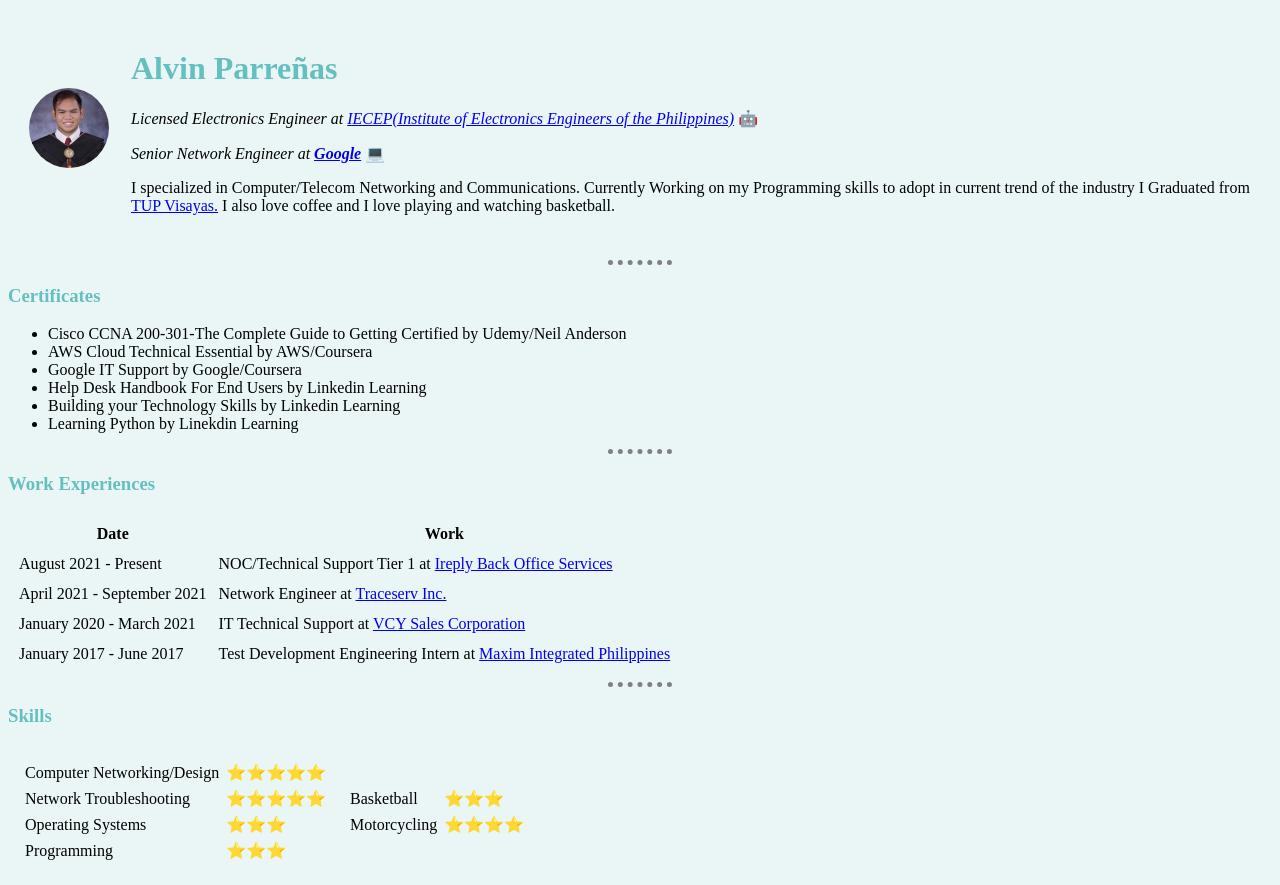
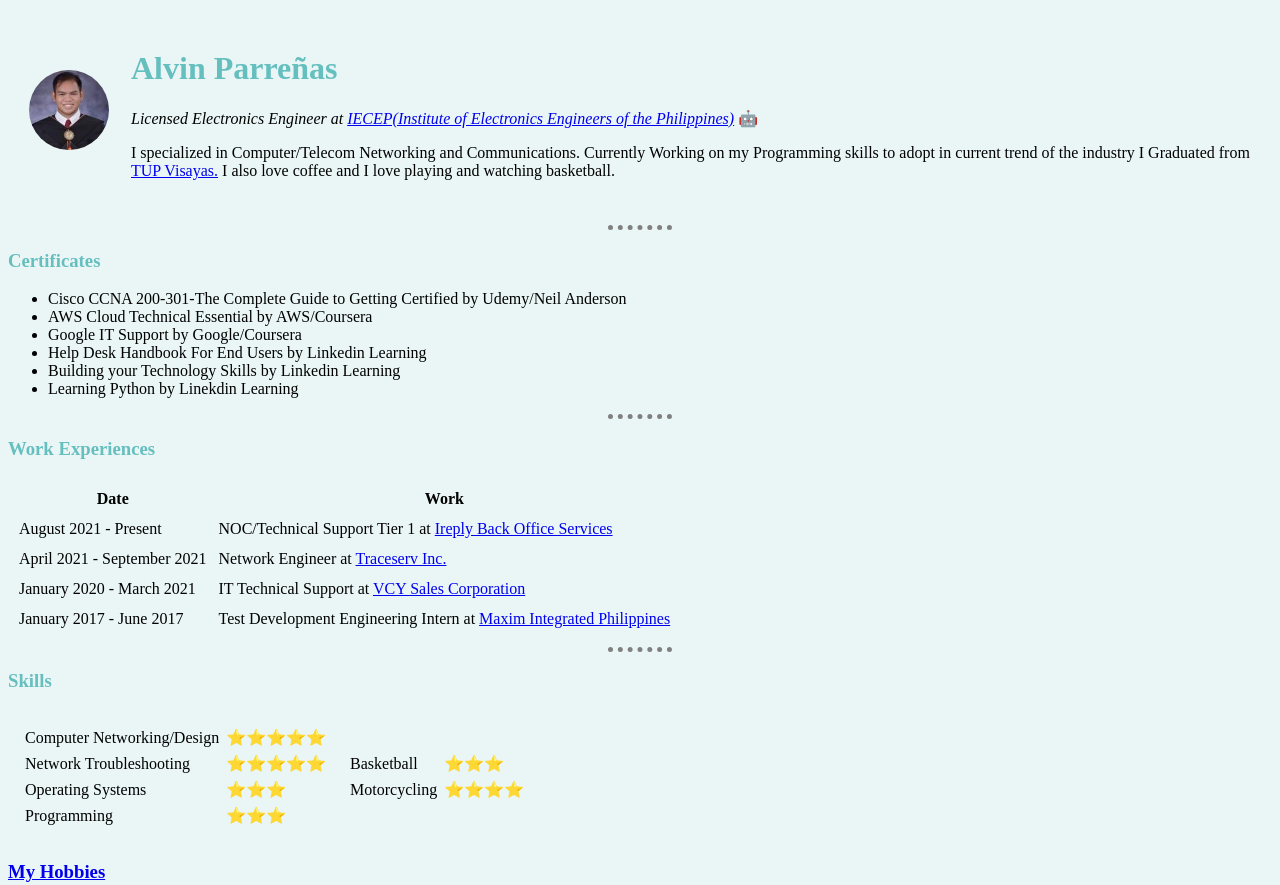
Before and after one commit to EngrGeorgeAlvin/cv, a plain HTML site: page index.html in a window 1280 px wide. Shown: the top 885 px of the page. Drawn offline with Linux system fonts and the light colour scheme.

Commit message:
change intro 2

```diff
--- a/index.html
+++ b/index.html
@@ -12,7 +12,6 @@
         <td><h1>Alvin Parreñas</h1>
           <p><em>Licensed Electronics Engineer at <a href="https://www.facebook.com/iecepnationalofficial/">
                   IECEP(Institute of Electronics Engineers of the Philippines)</a></em> &#x1F916; </p>
-          <p><em>Senior Network Engineer at <strong><a href="https://about.google/">Google</a></strong></em> &#x1F4BB; </p>
           <p>I specialized in Computer/Telecom Networking and Communications. Currently Working on my Programming skills to adopt in current trend of the industry I Graduated from <a href="https://www.tupvisayas.edu.ph/">TUP Visayas.</a>
             I also love coffee and I love playing and watching basketball.</p></td>
       </tr>
```
